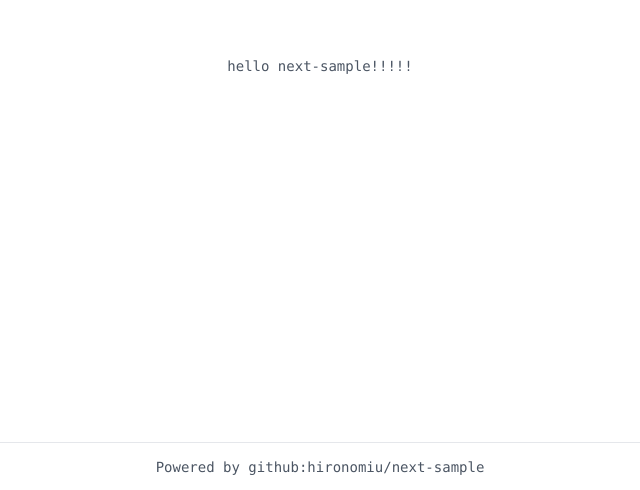
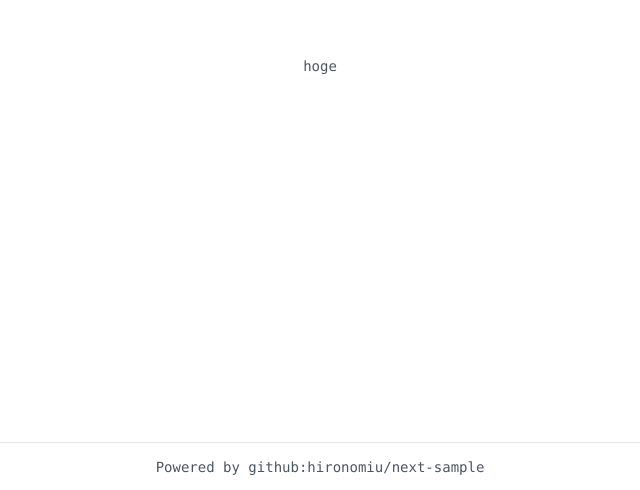
Before and after one commit to hironomiu/next-sample, a Next.js app: page / in a window 1280 px wide. Shown: the part 310-800 px from the top of the page, without its empty margins (320-960 px from the left). Built offline with nearby package versions, Linux system fonts and the light colour scheme.

Commit message:
commited

```diff
--- a/pages/index.js
+++ b/pages/index.js
@@ -1,8 +1,25 @@
 import Layout from "../components/Layout"
+import { useEffect, useState } from "react"
+import { resolveHref } from "next/dist/next-server/lib/router/router"
+
 export default function Home() {
+  const [name, setName] = useState("hello")
+  const func = async () => {
+    const rest = await fetch("/api/hoge")
+    const posts = await rest.json()
+    return posts.name
+  }
+
+  useEffect(() => {
+    func().then((data) => {
+      console.log(data)
+      setName(data)
+    })
+  }, [])
+
   return (
     <Layout>
-      <p>hello next-sample!!!!!</p>
+      <p>{name}</p>
     </Layout>
   )
 }
```
Also changed, not shown: 1 other file (tests, documents, lock files or other folders).
